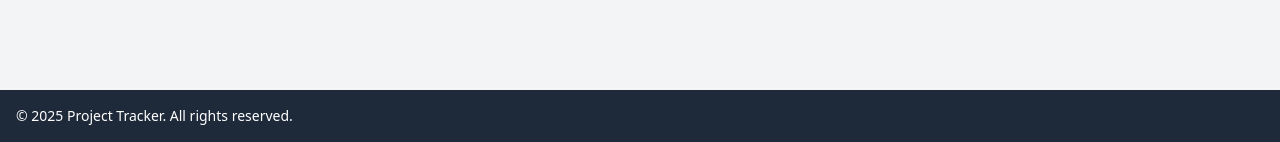
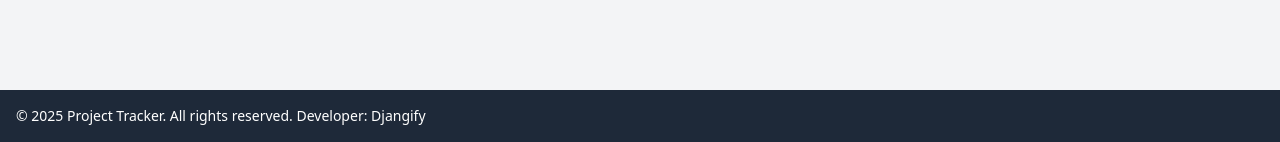
Before and after one commit to djangify/project_tracker, a Django app: page / in a window 1280 px wide. Shown: the part 658-800 px from the top of the page. Run offline with Django 5.2, Linux system fonts and the light colour scheme; data comes from the database, SQL or seed files in the repository; data that the repository does not hold is empty.

Commit message:
Add djangify as developer in footer

```diff
--- a/templates/base.html
+++ b/templates/base.html
@@ -77,7 +77,7 @@
     <footer class="bg-gray-800 text-white py-4">
         <div class="container mx-auto px-4">
             <div class="flex flex-col md:flex-row justify-between items-center">
-                <p class="text-sm">© {% now "Y" %} {{ site_config.site_name }}. All rights reserved.</p>
+                <p class="text-sm">© {% now "Y" %} {{ site_config.site_name }}. All rights reserved. Developer: <a href="https://www.djangify.com">Djangify</a></p>
 
                 <!-- Social Links -->
                 {% if site_config.twitter_url or site_config.facebook_url or site_config.github_url or site_config.linkedin_url %}
```
